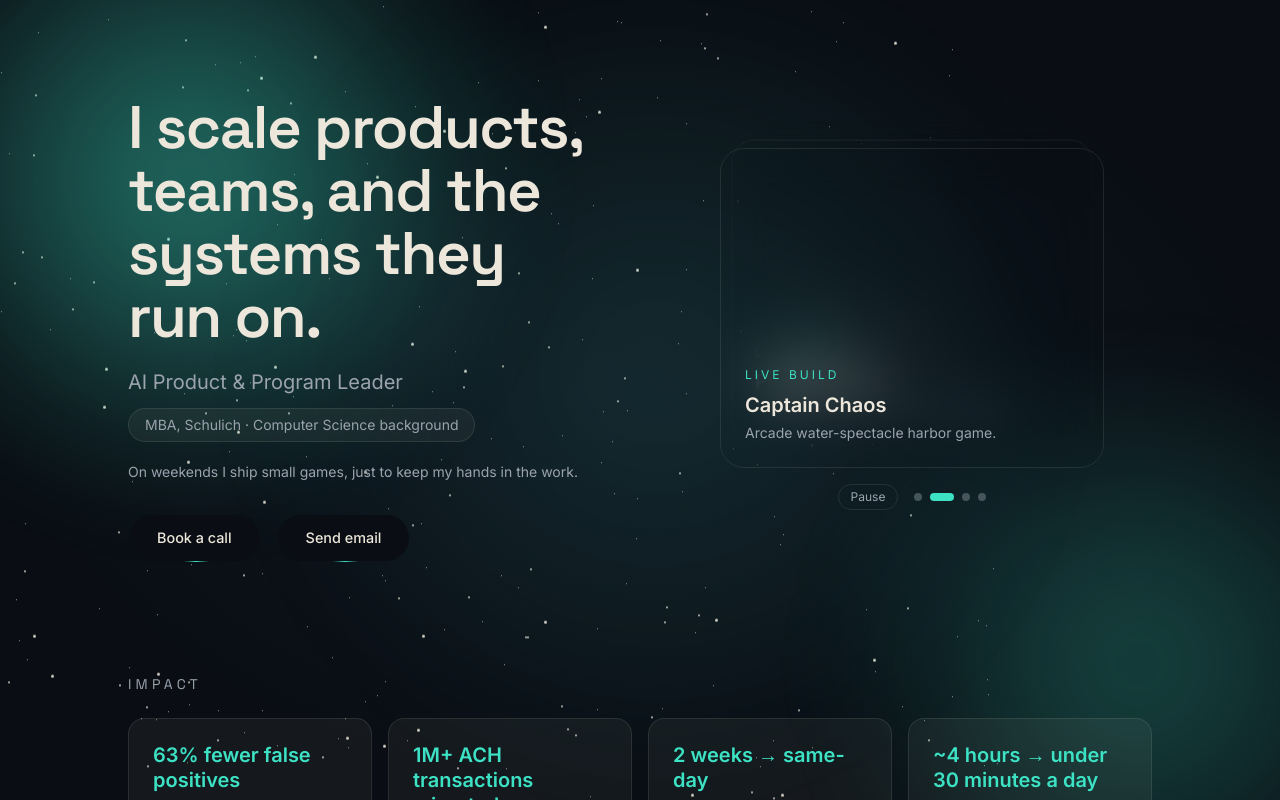
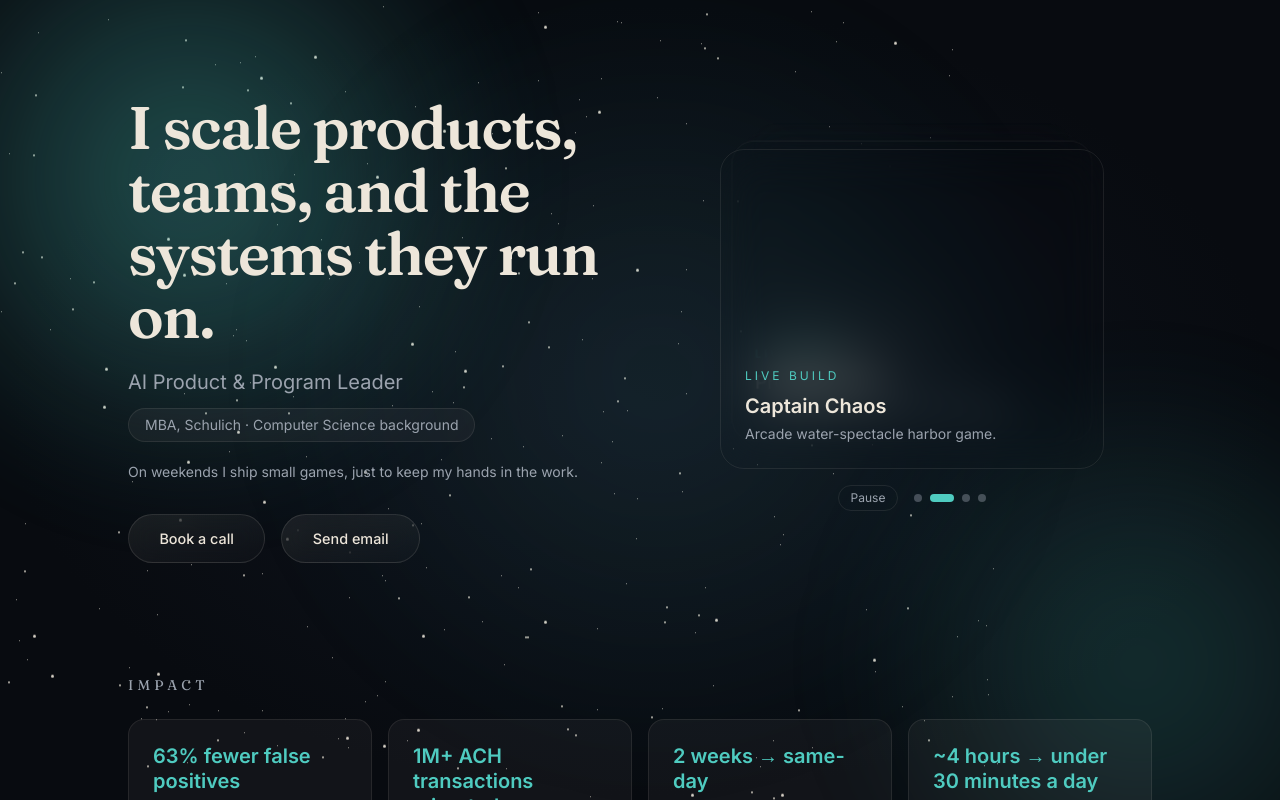
Before and after one commit to schuligan/prateek-portfolio, a Next.js app: page / in a window 1280 px wide. Shown: the top 800 px of the page. Built offline with nearby package versions, Linux system fonts and the light colour scheme; no server answers.

Commit message:
feat(v2-A): less-teal darker palette, Fraunces headline, glassmorphism buttons + slow sheen (buttons & deck cards) (#16)

```diff
--- a/app/globals.css
+++ b/app/globals.css
@@ -9,12 +9,12 @@
  * --font-body names here).
  */
 :root {
-  --ground: #0a0e14;
-  --surface: rgba(237, 230, 218, 0.05);
-  --surface-border: rgba(237, 230, 218, 0.1);
+  --ground: #080b10;
+  --surface: rgba(237, 230, 218, 0.045);
+  --surface-border: rgba(237, 230, 218, 0.09);
   --ink: #ede6da;
   --muted: #9ba3ae;
-  --accent: #3de1c4;
+  --accent: #4fcbc0;
   --spark: #e879f9;
 }
 
@@ -118,50 +118,82 @@ h6 {
   }
 }
 
-/* LightBeam button — rotating conic-gradient border via @property. */
-@property --beam-angle {
-  syntax: "<angle>";
-  initial-value: 0deg;
-  inherits: false;
-}
-
-@keyframes beam-spin {
-  to {
-    --beam-angle: 360deg;
+/* Slow light-sheen that sweeps across a surface (buttons + deck cards). */
+@keyframes sheen-sweep {
+  0% {
+    transform: translateX(-130%) skewX(-12deg);
+  }
+  60%,
+  100% {
+    transform: translateX(130%) skewX(-12deg);
   }
 }
 
+/* LightBeam button — glassmorphism pill with a slow accent sheen. */
 .light-beam {
   position: relative;
   display: inline-flex;
+  overflow: hidden;
   border-radius: 9999px;
-  padding: 1px;
-  background: conic-gradient(
-    from var(--beam-angle),
-    transparent 0% 42%,
-    var(--color-accent) 50%,
-    transparent 58% 100%
+  border: 1px solid rgba(237, 230, 218, 0.12);
+  background: linear-gradient(
+    160deg,
+    rgba(237, 230, 218, 0.08),
+    rgba(237, 230, 218, 0.02)
   );
-  animation: beam-spin 3s linear infinite;
-  transition: box-shadow 0.3s ease, transform 0.2s ease;
+  backdrop-filter: blur(12px);
+  transition: box-shadow 0.35s ease, transform 0.25s ease,
+    border-color 0.35s ease;
+}
+
+.light-beam::before {
+  content: "";
+  position: absolute;
+  inset: 0;
+  pointer-events: none;
+  background: linear-gradient(
+    100deg,
+    transparent 38%,
+    color-mix(in oklch, var(--color-accent) 55%, transparent) 50%,
+    transparent 62%
+  );
+  transform: translateX(-130%) skewX(-12deg);
+  animation: sheen-sweep 6.5s ease-in-out infinite;
 }
 
 .light-beam:hover {
   transform: translateY(-1px);
-  box-shadow: 0 0 24px -6px var(--color-accent);
+  border-color: color-mix(in oklch, var(--color-accent) 45%, transparent);
+  box-shadow: 0 0 30px -12px var(--color-accent);
 }
 
 .light-beam-inner {
+  position: relative;
+  z-index: 1;
   display: inline-flex;
   align-items: center;
   gap: 0.5rem;
-  border-radius: inherit;
-  background: var(--color-ground);
-  padding: 0.75rem 1.75rem;
+  padding: 0.8rem 1.9rem;
   font-size: 0.9rem;
   font-weight: 500;
   color: var(--color-ink);
   white-space: nowrap;
+}
+
+/* Slow sheen overlay for cards (e.g. the flagship deck). */
+.card-sheen::after {
+  content: "";
+  position: absolute;
+  inset: 0;
+  pointer-events: none;
+  background: linear-gradient(
+    110deg,
+    transparent 42%,
+    color-mix(in oklch, var(--color-accent) 28%, transparent) 50%,
+    transparent 58%
+  );
+  transform: translateX(-140%) skewX(-12deg);
+  animation: sheen-sweep 9s ease-in-out infinite;
 }
 
 @media (prefers-reduced-motion: reduce) {
--- a/app/layout.tsx
+++ b/app/layout.tsx
@@ -1,8 +1,8 @@
 import type { Metadata } from "next";
-import { Space_Grotesk, Inter } from "next/font/google";
+import { Fraunces, Inter } from "next/font/google";
 import "./globals.css";
 
-const spaceGrotesk = Space_Grotesk({
+const fraunces = Fraunces({
   variable: "--font-display-src",
   subsets: ["latin"],
   display: "swap",
@@ -45,7 +45,7 @@ export default function RootLayout({
   return (
     <html
       lang="en"
-      className={`${spaceGrotesk.variable} ${inter.variable} h-full antialiased`}
+      className={`${fraunces.variable} ${inter.variable} h-full antialiased`}
     >
       <body className="flex min-h-full flex-col bg-ground text-ink">
         {children}
--- a/components/ambient/Aurora.tsx
+++ b/components/ambient/Aurora.tsx
@@ -15,7 +15,7 @@ export function Aurora() {
         className="absolute -left-[10%] -top-[15%] h-[620px] w-[620px] rounded-full blur-3xl"
         style={{
           background:
-            "radial-gradient(circle, color-mix(in oklch, var(--color-accent) 55%, transparent) 0%, transparent 70%)",
+            "radial-gradient(circle, color-mix(in oklch, var(--color-accent) 42%, transparent) 0%, transparent 70%)",
           animation: "aurora-drift 22s ease-in-out infinite",
         }}
       />
@@ -23,7 +23,7 @@ export function Aurora() {
         className="absolute -bottom-[20%] -right-[10%] h-[560px] w-[560px] rounded-full blur-3xl"
         style={{
           background:
-            "radial-gradient(circle, color-mix(in oklch, var(--color-accent) 30%, transparent) 0%, transparent 72%)",
+            "radial-gradient(circle, color-mix(in oklch, var(--color-accent) 22%, transparent) 0%, transparent 72%)",
           animation: "aurora-drift 28s ease-in-out infinite",
           animationDelay: "-6s",
         }}
@@ -32,7 +32,7 @@ export function Aurora() {
         className="absolute left-1/2 top-1/2 h-[900px] w-[900px] -translate-x-1/2 -translate-y-1/2 rounded-full blur-3xl"
         style={{
           background:
-            "radial-gradient(circle, color-mix(in oklch, var(--color-accent) 12%, transparent) 0%, transparent 65%)",
+            "radial-gradient(circle, color-mix(in oklch, var(--color-accent) 9%, transparent) 0%, transparent 65%)",
           animation: "aurora-drift 34s ease-in-out infinite",
           animationDelay: "-12s",
         }}
--- a/components/hero/CardSwap.tsx
+++ b/components/hero/CardSwap.tsx
@@ -63,7 +63,7 @@ export function CardSwap({ projects }: CardSwapProps) {
               rel="noopener noreferrer"
               aria-hidden={!isFront}
               tabIndex={isFront ? 0 : -1}
-              className="absolute inset-0 flex flex-col justify-end rounded-3xl border border-surface-border p-6 backdrop-blur-xl transition-all duration-500 ease-out"
+              className="card-sheen absolute inset-0 flex flex-col justify-end overflow-hidden rounded-3xl border border-surface-border p-6 backdrop-blur-xl transition-all duration-500 ease-out"
               style={{
                 transform: `translateY(${style.y}px) scale(${style.scale})`,
                 opacity: style.opacity,
```
